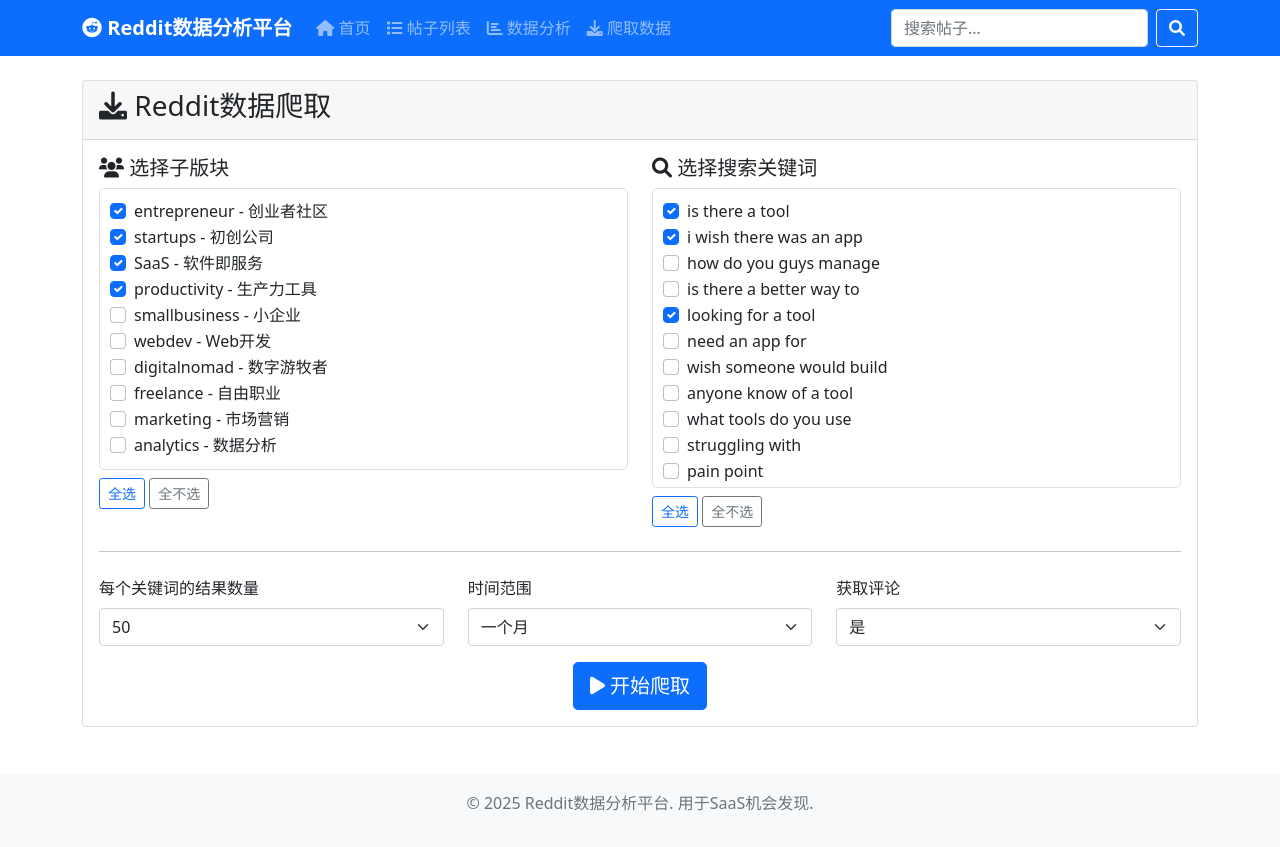
After one commit to Arterning/reddit-insights-crawl, a Flask app: page /scrape in a window 1280 px wide. The commit adds this page. Run offline with Flask 3, Linux system fonts and the light colour scheme; some libraries are stand-ins or nearby versions.

Commit message:
1. 导航菜单更新 (templates/base.html:74)     - 在导航栏中添加了"爬取数据"页面的链接，使用了下载图标   2. 爬取页面模板 (templates/scrape.html)     - 创建了完整的数据爬取界面     - 支持多选子版块（包含所有预定义的SaaS相关社区）     - 支持多选搜索关键词（包含发现SaaS机会的关键模式）     - 提供爬取参数配置（结果数量、时间范围、是否获取评论）     - 包含全选/全不选功能     - 实现了Ajax表单提交和进度显示   3. 后端路由处理 (app.py:248-331)     - 添加了GET和POST路由处理/scrape     - 集成了reddit_scraper.py的爬取功能     - 支持动态选择子版块和搜索模式     - 包含完整的错误处理和参数验证     - 返回JSON格式的爬取结果   4. 功能特性     - 用户可以选择多个子版块进行爬取     - 用户可以选择多个搜索关键词     - 可配置爬取参数（每个关键词的结果数量、时间范围等）     - 实时显示爬取进度和结果     - 自动保存到SQLite数据库和文件

```diff
--- a/app.py
+++ b/app.py
@@ -3,6 +3,8 @@
 import pandas as pd
 from datetime import datetime, timedelta
 import json
+import os
+from reddit_scraper import RedditScraper
 
 app = Flask(__name__)
 
@@ -243,5 +245,90 @@
     except Exception as e:
         return jsonify({'error': str(e)})
 
+@app.route('/scrape', methods=['GET', 'POST'])
+def scrape():
+    """爬取数据页面"""
+    if request.method == 'GET':
+        return render_template('scrape.html')
+
+    if request.method == 'POST':
+        try:
+            # 获取表单数据
+            subreddits = request.form.getlist('subreddits')
+            patterns = request.form.getlist('patterns')
+            limit = int(request.form.get('limit', 50))
+            time_filter = request.form.get('time_filter', 'month')
+            get_comments = request.form.get('get_comments', 'false') == 'true'
+
+            # 验证参数
+            if not subreddits:
+                return jsonify({'success': False, 'error': '请至少选择一个子版块'})
+
+            if not patterns:
+                return jsonify({'success': False, 'error': '请至少选择一个搜索关键词'})
+
+            # 获取Reddit API配置
+            client_id = os.getenv("CLIENT_ID")
+            client_secret = os.getenv("CLIENT_SECRET")
+            proxy_url = os.getenv("PROXY_URL")
+
+            if not client_id or not client_secret:
+                return jsonify({
+                    'success': False,
+                    'error': '缺少Reddit API配置，请检查环境变量CLIENT_ID和CLIENT_SECRET'
+                })
+
+            # 初始化爬虫
+            scraper = RedditScraper(
+                client_id=client_id,
+                client_secret=client_secret,
+                user_agent="SaaSOpportunityFinder/1.0",
+                proxy_url=proxy_url
+            )
+
+            # 临时修改搜索模式，只使用用户选择的
+            original_patterns = scraper.search_patterns
+            scraper.search_patterns = patterns
+
+            # 开始爬取
+            posts = scraper.search_posts(
+                subreddit_names=subreddits,
+                limit=limit,
+                time_filter=time_filter
+            )
+
+            comments = []
+            if get_comments and posts:
+                # 获取前20个帖子的评论
+                post_ids = [post['id'] for post in posts[:20]]
+                comments = scraper.get_comments(post_ids, max_comments=30)
+
+            # 恢复原始搜索模式
+            scraper.search_patterns = original_patterns
+
+            # 保存数据
+            if posts:
+                posts_file, json_file = scraper.save_to_files(posts, comments)
+
+                return jsonify({
+                    'success': True,
+                    'posts_count': len(posts),
+                    'comments_count': len(comments),
+                    'files': [posts_file, json_file] if json_file else [posts_file]
+                })
+            else:
+                return jsonify({
+                    'success': False,
+                    'error': '未找到匹配的帖子，请尝试调整搜索条件'
+                })
+
+        except Exception as e:
+            import traceback
+            traceback.print_exc()
+            return jsonify({
+                'success': False,
+                'error': f'爬取过程中发生错误: {str(e)}'
+            })
+
 if __name__ == '__main__':
     app.run(debug=True, host='0.0.0.0', port=5000)
--- a/templates/base.html
+++ b/templates/base.html
@@ -70,6 +70,9 @@
                     <li class="nav-item">
                         <a class="nav-link" href="/analytics"><i class="fas fa-chart-bar"></i> 数据分析</a>
                     </li>
+                    <li class="nav-item">
+                        <a class="nav-link" href="/scrape"><i class="fas fa-download"></i> 爬取数据</a>
+                    </li>
                 </ul>
                 <form class="d-flex" action="/posts" method="GET">
                     <input class="form-control me-2" type="search" name="q" placeholder="搜索帖子..." aria-label="Search">
--- /dev/null
+++ b/templates/scrape.html
@@ -0,0 +1,263 @@
+{% extends "base.html" %}
+
+{% block title %}爬取数据 - Reddit数据分析平台{% endblock %}
+
+{% block content %}
+<div class="row">
+    <div class="col-lg-12">
+        <div class="card">
+            <div class="card-header">
+                <h3 class="card-title">
+                    <i class="fas fa-download"></i> Reddit数据爬取
+                </h3>
+            </div>
+            <div class="card-body">
+                <form id="scrapeForm" method="POST" action="/scrape">
+                    <div class="row">
+                        <!-- 子版块选择 -->
+                        <div class="col-md-6">
+                            <h5><i class="fas fa-users"></i> 选择子版块</h5>
+                            <div class="form-check-container" style="max-height: 300px; overflow-y: auto; border: 1px solid #dee2e6; padding: 10px; border-radius: 5px;">
+                                <div class="form-check">
+                                    <input class="form-check-input" type="checkbox" name="subreddits" value="entrepreneur" id="sub_entrepreneur" checked>
+                                    <label class="form-check-label" for="sub_entrepreneur">entrepreneur - 创业者社区</label>
+                                </div>
+                                <div class="form-check">
+                                    <input class="form-check-input" type="checkbox" name="subreddits" value="startups" id="sub_startups" checked>
+                                    <label class="form-check-label" for="sub_startups">startups - 初创公司</label>
+                                </div>
+                                <div class="form-check">
+                                    <input class="form-check-input" type="checkbox" name="subreddits" value="SaaS" id="sub_saas" checked>
+                                    <label class="form-check-label" for="sub_saas">SaaS - 软件即服务</label>
+                                </div>
+                                <div class="form-check">
+                                    <input class="form-check-input" type="checkbox" name="subreddits" value="productivity" id="sub_productivity" checked>
+                                    <label class="form-check-label" for="sub_productivity">productivity - 生产力工具</label>
+                                </div>
+                                <div class="form-check">
+                                    <input class="form-check-input" type="checkbox" name="subreddits" value="smallbusiness" id="sub_smallbusiness">
+                                    <label class="form-check-label" for="sub_smallbusiness">smallbusiness - 小企业</label>
+                                </div>
+                                <div class="form-check">
+                                    <input class="form-check-input" type="checkbox" name="subreddits" value="webdev" id="sub_webdev">
+                                    <label class="form-check-label" for="sub_webdev">webdev - Web开发</label>
+                                </div>
+                                <div class="form-check">
+                                    <input class="form-check-input" type="checkbox" name="subreddits" value="digitalnomad" id="sub_digitalnomad">
+                                    <label class="form-check-label" for="sub_digitalnomad">digitalnomad - 数字游牧者</label>
+                                </div>
+                                <div class="form-check">
+                                    <input class="form-check-input" type="checkbox" name="subreddits" value="freelance" id="sub_freelance">
+                                    <label class="form-check-label" for="sub_freelance">freelance - 自由职业</label>
+                                </div>
+                                <div class="form-check">
+                                    <input class="form-check-input" type="checkbox" name="subreddits" value="marketing" id="sub_marketing">
+                                    <label class="form-check-label" for="sub_marketing">marketing - 市场营销</label>
+                                </div>
+                                <div class="form-check">
+                                    <input class="form-check-input" type="checkbox" name="subreddits" value="analytics" id="sub_analytics">
+                                    <label class="form-check-label" for="sub_analytics">analytics - 数据分析</label>
+                                </div>
+                            </div>
+                            <div class="mt-2">
+                                <button type="button" class="btn btn-sm btn-outline-primary" onclick="selectAllSubreddits()">全选</button>
+                                <button type="button" class="btn btn-sm btn-outline-secondary" onclick="deselectAllSubreddits()">全不选</button>
+                            </div>
+                        </div>
+
+                        <!-- 搜索模式选择 -->
+                        <div class="col-md-6">
+                            <h5><i class="fas fa-search"></i> 选择搜索关键词</h5>
+                            <div class="form-check-container" style="max-height: 300px; overflow-y: auto; border: 1px solid #dee2e6; padding: 10px; border-radius: 5px;">
+                                <div class="form-check">
+                                    <input class="form-check-input" type="checkbox" name="patterns" value="is there a tool" id="pat_tool" checked>
+                                    <label class="form-check-label" for="pat_tool">is there a tool</label>
+                                </div>
+                                <div class="form-check">
+                                    <input class="form-check-input" type="checkbox" name="patterns" value="i wish there was an app" id="pat_wish_app" checked>
+                                    <label class="form-check-label" for="pat_wish_app">i wish there was an app</label>
+                                </div>
+                                <div class="form-check">
+                                    <input class="form-check-input" type="checkbox" name="patterns" value="how do you guys manage" id="pat_manage">
+                                    <label class="form-check-label" for="pat_manage">how do you guys manage</label>
+                                </div>
+                                <div class="form-check">
+                                    <input class="form-check-input" type="checkbox" name="patterns" value="is there a better way to" id="pat_better_way">
+                                    <label class="form-check-label" for="pat_better_way">is there a better way to</label>
+                                </div>
+                                <div class="form-check">
+                                    <input class="form-check-input" type="checkbox" name="patterns" value="looking for a tool" id="pat_looking_tool" checked>
+                                    <label class="form-check-label" for="pat_looking_tool">looking for a tool</label>
+                                </div>
+                                <div class="form-check">
+                                    <input class="form-check-input" type="checkbox" name="patterns" value="need an app for" id="pat_need_app">
+                                    <label class="form-check-label" for="pat_need_app">need an app for</label>
+                                </div>
+                                <div class="form-check">
+                                    <input class="form-check-input" type="checkbox" name="patterns" value="wish someone would build" id="pat_wish_build">
+                                    <label class="form-check-label" for="pat_wish_build">wish someone would build</label>
+                                </div>
+                                <div class="form-check">
+                                    <input class="form-check-input" type="checkbox" name="patterns" value="anyone know of a tool" id="pat_know_tool">
+                                    <label class="form-check-label" for="pat_know_tool">anyone know of a tool</label>
+                                </div>
+                                <div class="form-check">
+                                    <input class="form-check-input" type="checkbox" name="patterns" value="what tools do you use" id="pat_tools_use">
+                                    <label class="form-check-label" for="pat_tools_use">what tools do you use</label>
+                                </div>
+                                <div class="form-check">
+                                    <input class="form-check-input" type="checkbox" name="patterns" value="struggling with" id="pat_struggling">
+                                    <label class="form-check-label" for="pat_struggling">struggling with</label>
+                                </div>
+                                <div class="form-check">
+                                    <input class="form-check-input" type="checkbox" name="patterns" value="pain point" id="pat_pain">
+                                    <label class="form-check-label" for="pat_pain">pain point</label>
+                                </div>
+                                <div class="form-check">
+                                    <input class="form-check-input" type="checkbox" name="patterns" value="frustrating that there's no" id="pat_frustrating">
+                                    <label class="form-check-label" for="pat_frustrating">frustrating that there's no</label>
+                                </div>
+                            </div>
+                            <div class="mt-2">
+                                <button type="button" class="btn btn-sm btn-outline-primary" onclick="selectAllPatterns()">全选</button>
+                                <button type="button" class="btn btn-sm btn-outline-secondary" onclick="deselectAllPatterns()">全不选</button>
+                            </div>
+                        </div>
+                    </div>
+
+                    <hr class="my-4">
+
+                    <!-- 爬取参数 -->
+                    <div class="row">
+                        <div class="col-md-4">
+                            <div class="mb-3">
+                                <label for="limit" class="form-label">每个关键词的结果数量</label>
+                                <select class="form-select" name="limit" id="limit">
+                                    <option value="20">20</option>
+                                    <option value="50" selected>50</option>
+                                    <option value="100">100</option>
+                                    <option value="200">200</option>
+                                </select>
+                            </div>
+                        </div>
+                        <div class="col-md-4">
+                            <div class="mb-3">
+                                <label for="time_filter" class="form-label">时间范围</label>
+                                <select class="form-select" name="time_filter" id="time_filter">
+                                    <option value="day">24小时</option>
+                                    <option value="week">一周</option>
+                                    <option value="month" selected>一个月</option>
+                                    <option value="year">一年</option>
+                                    <option value="all">所有时间</option>
+                                </select>
+                            </div>
+                        </div>
+                        <div class="col-md-4">
+                            <div class="mb-3">
+                                <label for="get_comments" class="form-label">获取评论</label>
+                                <select class="form-select" name="get_comments" id="get_comments">
+                                    <option value="true" selected>是</option>
+                                    <option value="false">否</option>
+                                </select>
+                            </div>
+                        </div>
+                    </div>
+
+                    <!-- 提交按钮 -->
+                    <div class="text-center">
+                        <button type="submit" class="btn btn-primary btn-lg">
+                            <i class="fas fa-play"></i> 开始爬取
+                        </button>
+                    </div>
+                </form>
+            </div>
+        </div>
+    </div>
+</div>
+
+<!-- 进度显示区域 -->
+<div class="row mt-4" id="progressArea" style="display: none;">
+    <div class="col-lg-12">
+        <div class="card">
+            <div class="card-header">
+                <h5><i class="fas fa-spinner fa-spin"></i> 爬取进度</h5>
+            </div>
+            <div class="card-body">
+                <div class="progress mb-3">
+                    <div class="progress-bar progress-bar-striped progress-bar-animated" role="progressbar" style="width: 0%" id="progressBar"></div>
+                </div>
+                <div id="statusText">准备开始...</div>
+                <div id="logOutput" class="mt-3" style="background-color: #f8f9fa; padding: 10px; border-radius: 5px; max-height: 300px; overflow-y: auto; font-family: monospace; font-size: 12px;"></div>
+            </div>
+        </div>
+    </div>
+</div>
+{% endblock %}
+
+{% block scripts %}
+<script>
+function selectAllSubreddits() {
+    const checkboxes = document.querySelectorAll('input[name="subreddits"]');
+    checkboxes.forEach(checkbox => checkbox.checked = true);
+}
+
+function deselectAllSubreddits() {
+    const checkboxes = document.querySelectorAll('input[name="subreddits"]');
+    checkboxes.forEach(checkbox => checkbox.checked = false);
+}
+
+function selectAllPatterns() {
+    const checkboxes = document.querySelectorAll('input[name="patterns"]');
+    checkboxes.forEach(checkbox => checkbox.checked = true);
+}
+
+function deselectAllPatterns() {
+    const checkboxes = document.querySelectorAll('input[name="patterns"]');
+    checkboxes.forEach(checkbox => checkbox.checked = false);
+}
+
+document.getElementById('scrapeForm').addEventListener('submit', function(e) {
+    e.preventDefault();
+
+    const formData = new FormData(this);
+    const subreddits = formData.getAll('subreddits');
+    const patterns = formData.getAll('patterns');
+
+    if (subreddits.length === 0) {
+        alert('请至少选择一个子版块！');
+        return;
+    }
+
+    if (patterns.length === 0) {
+        alert('请至少选择一个搜索关键词！');
+        return;
+    }
+
+    // 显示进度区域
+    document.getElementById('progressArea').style.display = 'block';
+    document.getElementById('statusText').textContent = '正在开始爬取...';
+
+    // 提交表单
+    fetch('/scrape', {
+        method: 'POST',
+        body: formData
+    })
+    .then(response => response.json())
+    .then(data => {
+        if (data.success) {
+            document.getElementById('statusText').textContent = '爬取完成！';
+            document.getElementById('progressBar').style.width = '100%';
+            document.getElementById('logOutput').innerHTML += `<div class="text-success">✓ 爬取成功！找到 ${data.posts_count} 个帖子，${data.comments_count} 条评论</div>`;
+            document.getElementById('logOutput').innerHTML += `<div>数据已保存到: ${data.files.join(', ')}</div>`;
+        } else {
+            document.getElementById('statusText').textContent = '爬取失败！';
+            document.getElementById('logOutput').innerHTML += `<div class="text-danger">✗ 错误: ${data.error}</div>`;
+        }
+    })
+    .catch(error => {
+        document.getElementById('statusText').textContent = '请求失败！';
+        document.getElementById('logOutput').innerHTML += `<div class="text-danger">✗ 网络错误: ${error}</div>`;
+    });
+});
+</script>
+{% endblock %}
```
